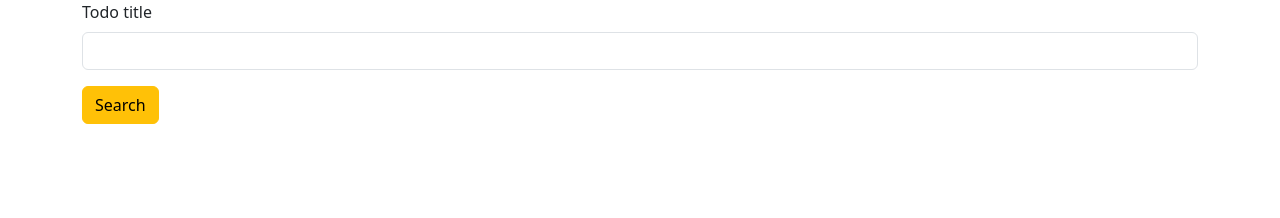
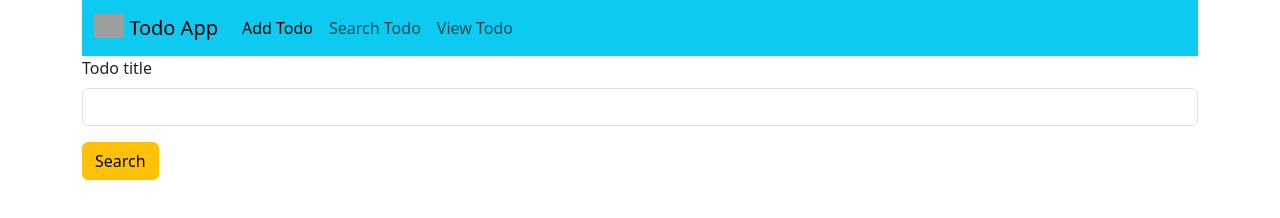
Before and after one commit to 0MadGaming0/Todo-App, a plain HTML site: page searchtodo.html in a window 1280 px wide. Drawn offline with nearby package versions, Linux system fonts and the light colour scheme; grey boxes are pictures that could not be loaded.

Commit message:
Todo App

```diff
--- a/searchtodo.html
+++ b/searchtodo.html
@@ -8,6 +8,43 @@
 </head>
 <body>
     <div class="container">
+
+
+
+
+
+
+
+
+        <nav class="navbar navbar-expand-lg bg-info">
+            <div class="container-fluid">
+              <a class="navbar-brand" href="#">
+                <img src="https://encrypted-tbn0.gstatic.com/images?q=tbn:ANd9GcRI5uwkEq2xPpe_XCeXSU6RIA6USnZwBhNHZGn7Rp_AgQ&s" alt="Logo" width="30" height="24" class="d-inline-block align-text-top">
+                Todo App
+              </a>
+              <button class="navbar-toggler" type="button" data-bs-toggle="collapse" data-bs-target="#navbarNavAltMarkup" aria-controls="navbarNavAltMarkup" aria-expanded="false" aria-label="Toggle navigation">
+                  <span class="navbar-toggler-icon"></span>
+                </button>
+                <div class="collapse navbar-collapse" id="navbarNavAltMarkup">
+                  <div class="navbar-nav">
+                    <a class="nav-link active" aria-current="page" href="addtodo.html">Add Todo</a>
+                    <a class="nav-link" href="searchtodo.html">Search Todo</a>
+                    <a class="nav-link" href="viewalltodo.html">View Todo</a>
+                  </div>
+                </div>
+            </div>
+          </nav>
+
+
+
+
+
+
+
+
+
+
+
         <div class="row">
             <div class="col col-12 col-sm-12 col-md-12 col-lg-12 col-xl-12 col-xxl-12">
                 <div class="row g-3">
```
Also changed, not shown: addtodo.html (+35 -0 lines), viewalltodo.html (+35 -0 lines).
